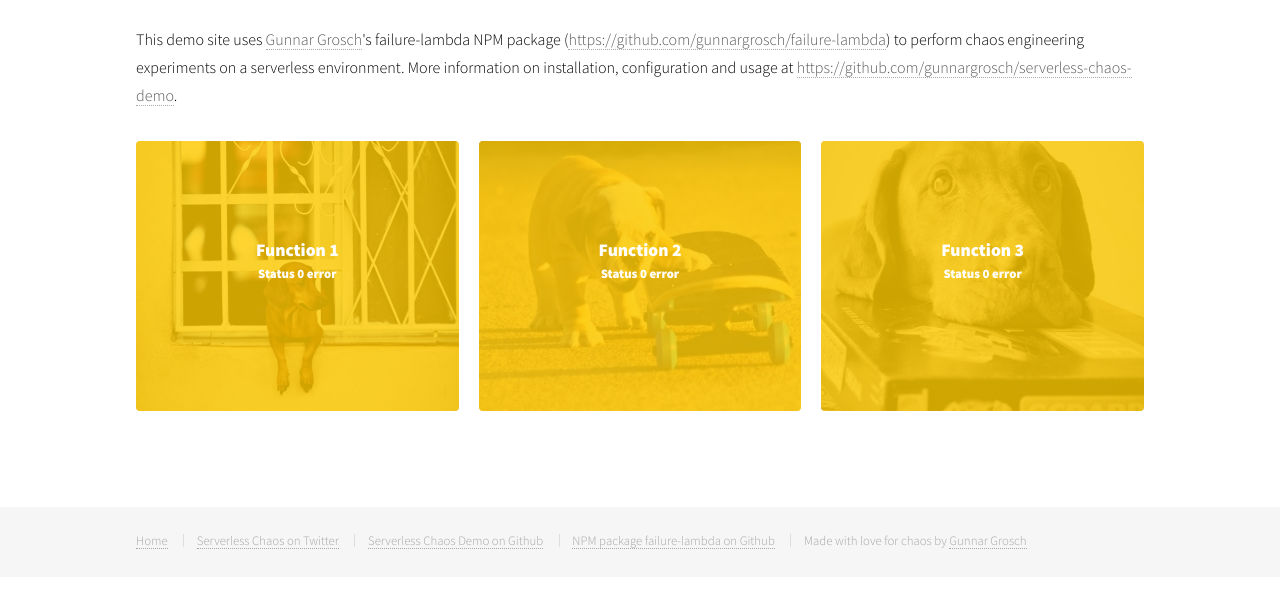
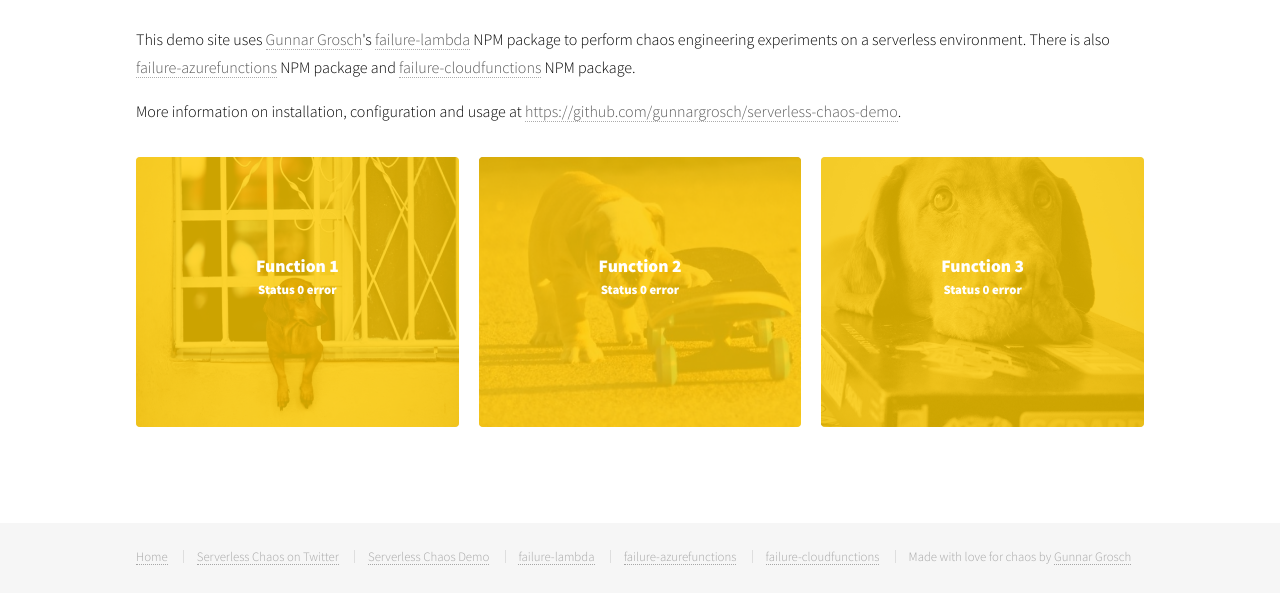
Before and after one commit to gunnargrosch/serverless-chaos-demo-nodejs, a website: page client/dist/index.html in a window 1280 px wide. Shown: the part 249-842 px from the top of the page. Drawn offline with Linux system fonts and the light colour scheme; no server answers.

Commit message:
Added azuerfunctions and cloudfunctions

```diff
--- a/client/dist/index.html
+++ b/client/dist/index.html
@@ -44,6 +44,10 @@
 						Demo on Github</a></li>
 				<li><a href="https://github.com/gunnargrosch/failure-lambda" target="_blank">NPM package failure-lambda on
 						Github</a></li>
+				<li><a href="https://github.com/gunnargrosch/failure-azurefunctions" target="_blank">NPM package failure-azurefunctions on
+						Github</a></li>
+				<li><a href="https://github.com/gunnargrosch/failure-cloudfunctions" target="_blank">NPM package failure-cloudfunctions on
+						Github</a></li>
 			</ul>
 		</nav>
 
@@ -52,11 +56,15 @@
 			<div class="inner">
 				<header>
 					<h1>Serverless Chaos Demo site</h1>
-					<p>This demo site uses <a href="https://twitter.com/gunnargrosch" target="_blank">Gunnar Grosch</a>'s failure-lambda NPM package (<a
-							href="https://github.com/gunnargrosch/failure-lambda"
-							target="_blank">https://github.com/gunnargrosch/failure-lambda</a>)
-						to perform chaos engineering experiments on a serverless environment. More information on
-						installation, configuration and usage at <a
+					<p>This demo site uses <a href="https://twitter.com/gunnargrosch" target="_blank">Gunnar Grosch</a>'s <a
+						href="https://github.com/gunnargrosch/failure-lambda"
+						target="_blank">failure-lambda</a> NPM package
+						to perform chaos engineering experiments on a serverless environment. There is also <a
+						href="https://github.com/gunnargrosch/failure-azurefunctions"
+						target="_blank">failure-azurefunctions</a> NPM package and <a
+						href="https://github.com/gunnargrosch/failure-cloudfunctions"
+						target="_blank">failure-cloudfunctions</a> NPM package.</p>
+					<p>More information on installation, configuration and usage at <a
 							href="https://github.com/gunnargrosch/serverless-chaos-demo"
 							target="_blank">https://github.com/gunnargrosch/serverless-chaos-demo</a>.</p>
 				</header>
@@ -108,9 +116,10 @@
 					<li><a href="index.html">Home</a></li>
 					<li><a href="https://twitter.com/serverlesschaos" target="_blank">Serverless Chaos on Twitter</a></li>
 					<li><a href="https://github.com/gunnargrosch/serverless-chaos-demo" target="_blank">Serverless Chaos
-							Demo on Github</a></li>
-					<li><a href="https://github.com/gunnargrosch/failure-lambda" target="_blank">NPM package failure-lambda on
-							Github</a></li>
+							Demo</a></li>
+					<li><a href="https://github.com/gunnargrosch/failure-lambda" target="_blank">failure-lambda</a></li>
+					<li><a href="https://github.com/gunnargrosch/failure-azurefunctions" target="_blank">failure-azurefunctions</a></li>
+					<li><a href="https://github.com/gunnargrosch/failure-cloudfunctions" target="_blank">failure-cloudfunctions</a></li>
 					<li>Made with love for chaos by <a href="https://twitter.com/gunnargrosch" target="_blank">Gunnar Grosch</a></li>
 				</ul>
 			</div>
```
